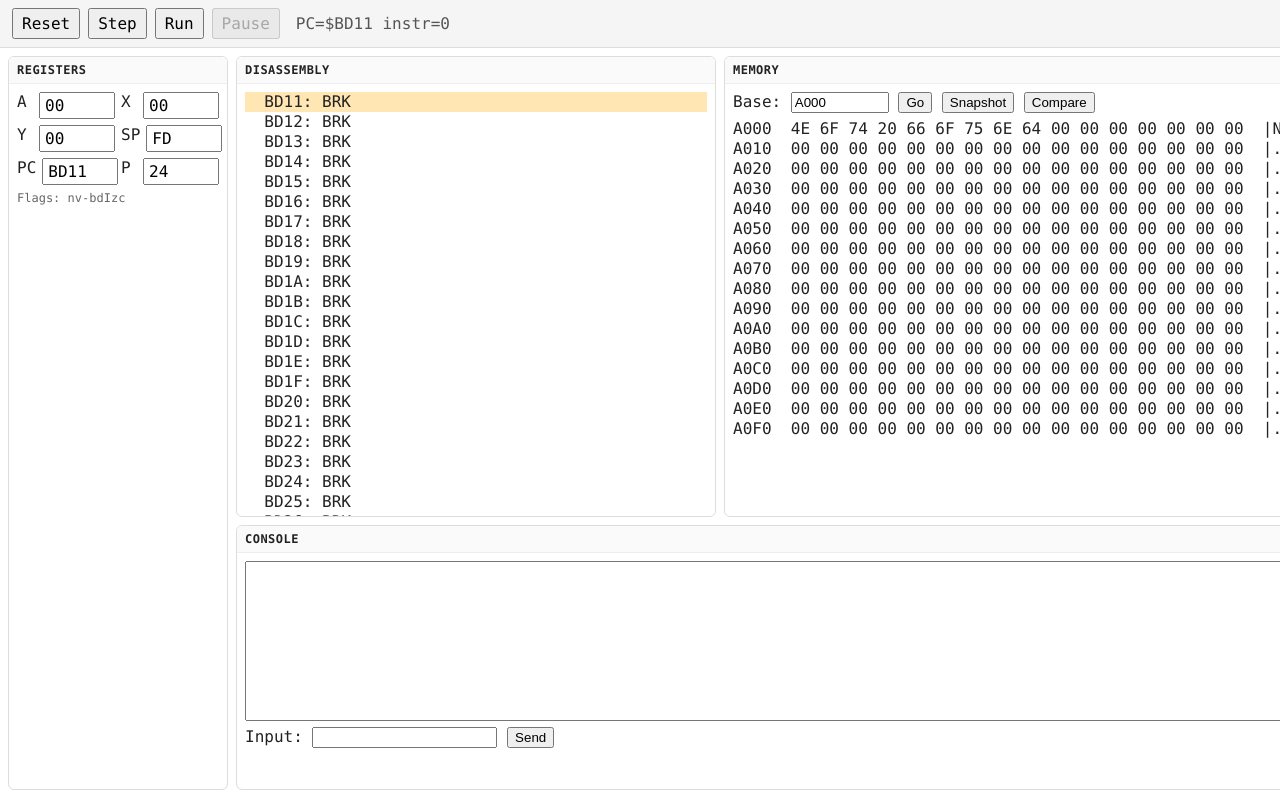
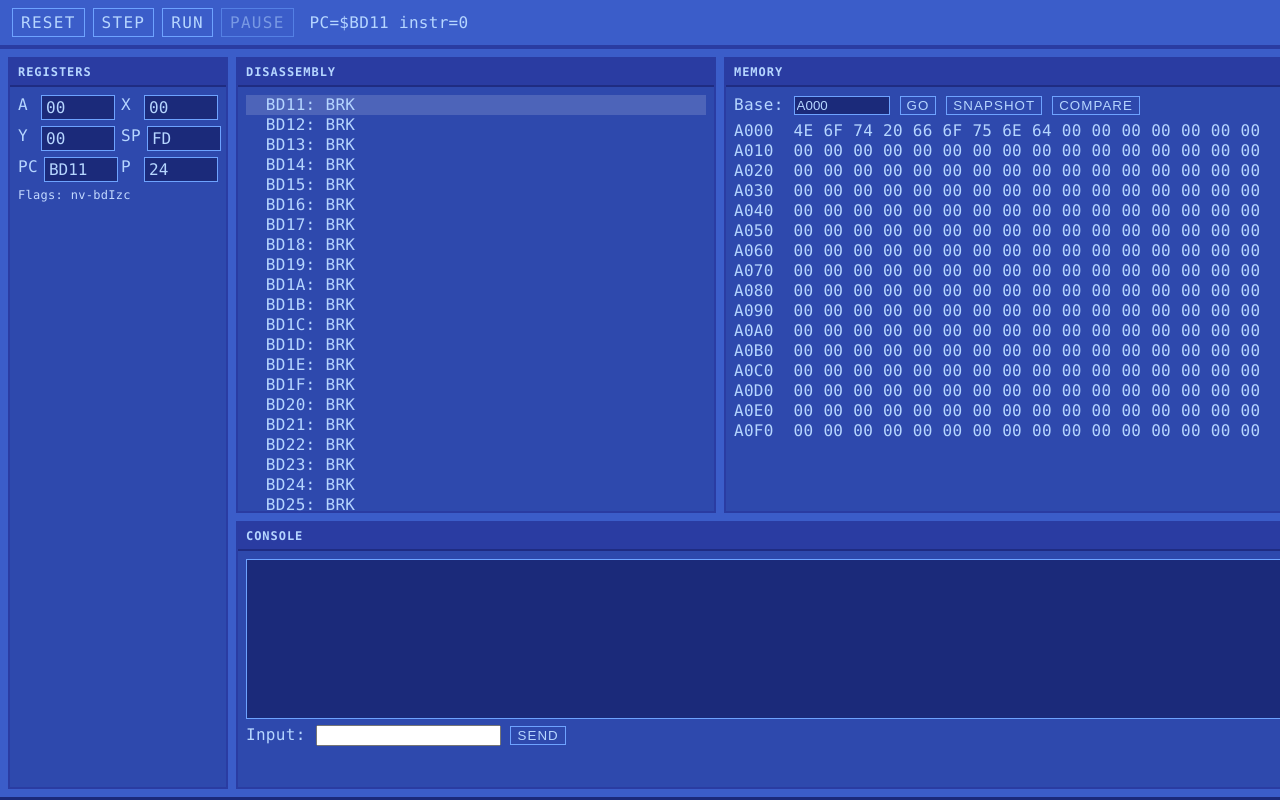
Before and after one commit to schani/6502js, a website with bundled scripts: page web/index.html in a window 1280 px wide. Shown: the top 800 px of the page. Built offline with nearby package versions, Linux system fonts and the light colour scheme; no server answers.

Commit message:
C64 colors

```diff
--- a/web/index.html
+++ b/web/index.html
@@ -5,30 +5,53 @@
     <meta name="viewport" content="width=device-width, initial-scale=1.0" />
     <title>6502 Debugger</title>
     <style>
-      body { font-family: ui-monospace, SFMono-Regular, Menlo, monospace; margin: 0; color: #222; }
-      header { padding: 8px 12px; background: #f5f5f5; border-bottom: 1px solid #ddd; display: flex; align-items: center; gap: 8px; }
+      /* Commodore 64 inspired theme */
+      body {
+        font-family: "C64 Pro Mono", ui-monospace, SFMono-Regular, Menlo, Consolas, monospace;
+        margin: 0;
+        color: #b6d6ff; /* light cyan */
+        background: #1b2a7a; /* dark blue border */
+        letter-spacing: 0.3px;
+      }
+      header {
+        padding: 8px 12px;
+        background: #3b5dc9; /* C64 screen blue */
+        border-bottom: 2px solid #2a3ca2;
+        display: flex; align-items: center; gap: 8px;
+        color: #b6d6ff;
+      }
       header button, header input { font: inherit; padding: 4px 8px; }
       html, body { height: 100%; }
-      main { display: grid; grid-template-columns: minmax(220px, 280px) minmax(480px, 1fr) minmax(82ch, 82ch); grid-template-rows: 1fr auto; gap: 8px; padding: 8px; height: calc(100vh - 50px); box-sizing: border-box; }
-      .panel { border: 1px solid #ddd; border-radius: 6px; overflow: hidden; display: flex; flex-direction: column; min-height: 0; }
-      .panel h3 { margin: 0; padding: 6px 8px; background: #fafafa; border-bottom: 1px solid #eee; font-size: 12px; letter-spacing: .04em; text-transform: uppercase; }
-      .content { padding: 8px; overflow: auto; flex: 1 1 auto; min-height: 0; }
+      main {
+        display: grid;
+        grid-template-columns: minmax(220px, 280px) minmax(480px, 1fr) minmax(82ch, 82ch);
+        grid-template-rows: 1fr auto;
+        gap: 8px;
+        padding: 8px;
+        height: calc(100vh - 50px);
+        box-sizing: border-box;
+        background: #3b5dc9; /* screen */
+        border-top: 2px solid #2a3ca2;
+      }
+      .panel { border: 2px solid #2a3ca2; border-radius: 0; overflow: hidden; display: flex; flex-direction: column; min-height: 0; background: #2e49ad; }
+      .panel h3 { margin: 0; padding: 6px 8px; background: #2a3ca2; border-bottom: 2px solid #1f2c82; font-size: 12px; letter-spacing: .08em; text-transform: uppercase; color: #b6d6ff; }
+      .content { padding: 8px; overflow: auto; flex: 1 1 auto; min-height: 0; color: #b6d6ff; }
       .grid { display: grid; grid-template-columns: repeat(2, minmax(0,1fr)); gap: 6px; }
       .reg { display: flex; justify-content: space-between; gap: 6px; }
-      .reg input { width: 64px; font: inherit; padding: 2px 4px; }
+      .reg input { width: 64px; font: inherit; padding: 2px 4px; background:#1b2a7a; color:#b6d6ff; border:1px solid #6ea3ff; }
       .mono { font-family: inherit; white-space: pre; }
       .rows { font-family: inherit; white-space: pre; line-height: 1.25; }
       #disasm.rows { white-space: pre; }
-      .cur { background: #ffe6b3; }
-      .bp { color: #b00; font-weight: 700; }
-      .changed { background: #ffd6d6; border-radius: 2px; padding: 0 1px; }
-      .footer { font-size: 12px; color: #666; padding-top: 6px; }
+      .cur { background: rgba(255,255,255,0.15); }
+      .bp { color: #ffe07a; font-weight: 700; }
+      .changed { background: #b6d6ff; color:#1b2a7a; border-radius: 0; padding: 0 1px; }
+      .footer { font-size: 12px; color: #c3d9ff; padding-top: 6px; }
       .disasm-line { cursor: pointer; }
       .io { height: 140px; resize: vertical; width: 100%; box-sizing: border-box; }
-      .mem-addr { width: 90px; }
+      .mem-addr { width: 90px; background:#1b2a7a; color:#b6d6ff; border:1px solid #6ea3ff; }
       #memory { width: 80ch; }
       .panel-console .content { display: flex; flex-direction: column; height: 220px; overflow: auto; }
-      .panel-console .io { flex: 0 0 auto; height: 160px; min-height: 120px; }
+      .panel-console .io { flex: 0 0 auto; height: 160px; min-height: 120px; background:#1b2a7a; color:#b6d6ff; border:1px solid #6ea3ff; }
 
       /* Layout mapping for wide screens */
       .panel-registers { grid-row: 1 / span 2; }
@@ -47,6 +70,10 @@
         }
         #disasm.rows { white-space: pre-wrap; word-break: break-word; }
       }
+
+      button { background: transparent; color:#b6d6ff; border:1px solid #6ea3ff; text-transform: uppercase; letter-spacing: .08em; cursor: pointer; }
+      button:disabled { opacity: .5; cursor: default; }
+      button:hover:not(:disabled) { background:#b6d6ff; color:#1b2a7a; }
     </style>
   </head>
   <body>
@@ -55,7 +82,7 @@
       <button id="btn-step">Step</button>
       <button id="btn-run">Run</button>
       <button id="btn-pause" disabled>Pause</button>
-      <span id="status" style="margin-left:8px; color:#555"></span>
+      <span id="status" style="margin-left:8px; color:#b6d6ff"></span>
     </header>
     <main>
       <section class="panel panel-registers">
```
